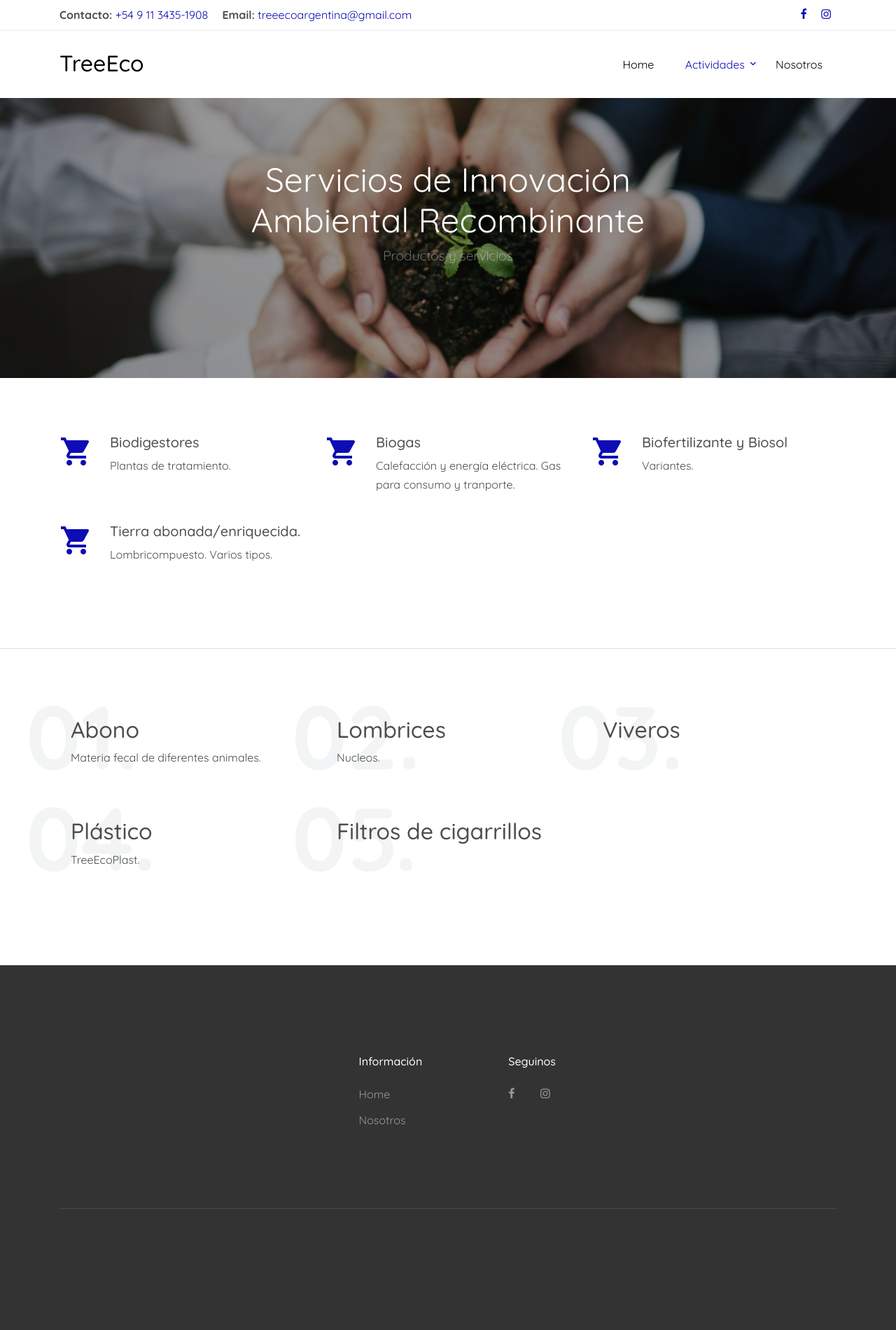
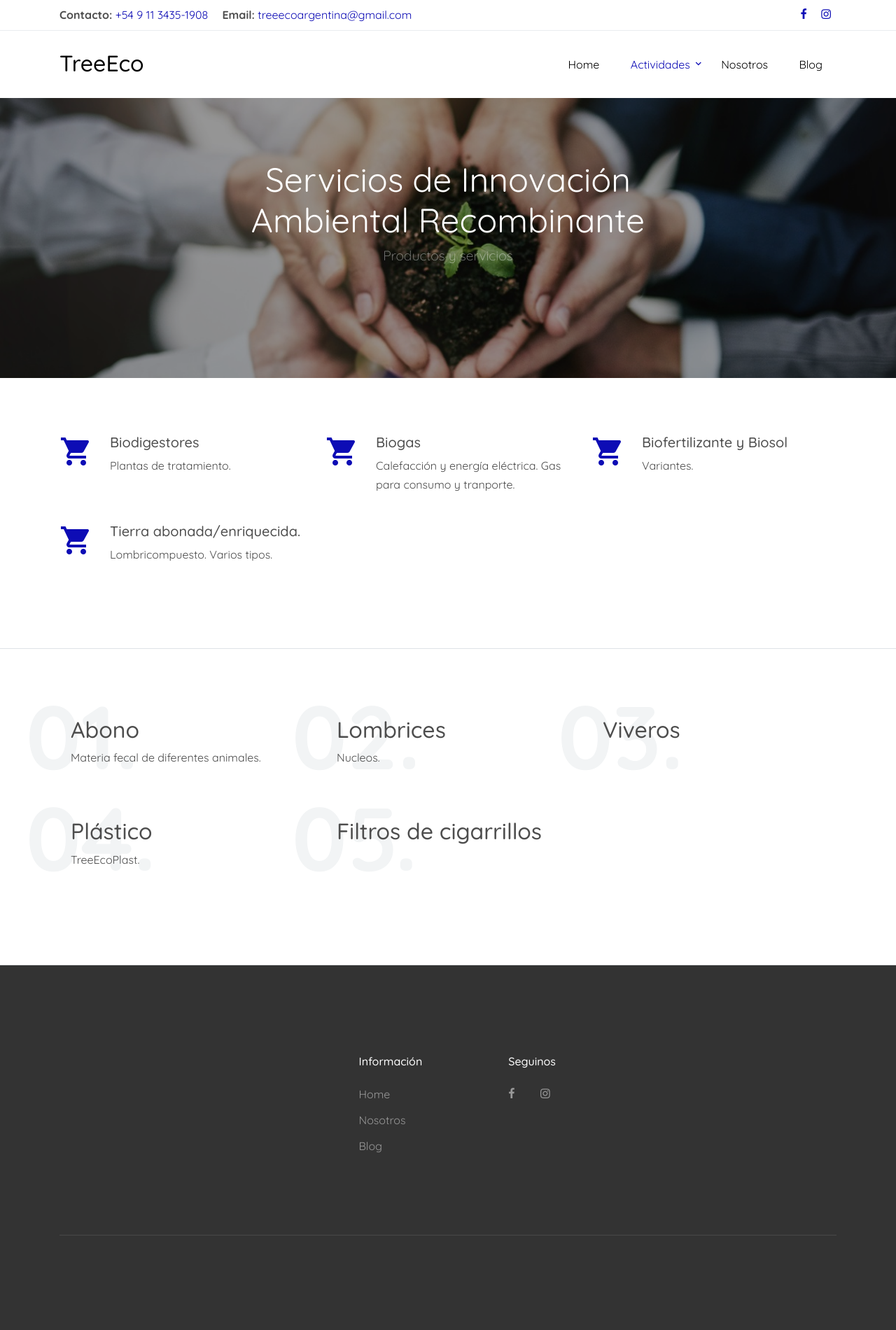
Before and after one commit to GarciaNicolasEmanuel/TRIECO, a plain HTML site: page services.html in a window 1280 px wide. Shown: the top 1900 px of the page at 70% size. Drawn offline with Linux system fonts and the light colour scheme; files whose address does not match are found by name.

Commit message:
Update services.html

```diff
--- a/services.html
+++ b/services.html
@@ -80,8 +80,8 @@
                   </ul>
                 </li>
                 <li><a href="about.html">Nosotros</a></li>
-                <!--<li><a href="blog.html">Blog</a></li>
-                <li><a href="contact.html">Contact</a></li>-->
+                <li><a href="blog.html">Blog</a></li>
+                <!--<li><a href="contact.html">Contact</a></li>-->
               </ul>
             </nav>
           </div>
@@ -323,8 +323,8 @@
                 <ul class="list-unstyled">
                   <li><a href="index.html">Home</a></li>
                   <li><a href="about.html">Nosotros</a></li>
-                  <!--<li><a href="#">Testimonials</a></li>
-                  <li><a href="#">Contact Us</a></li>-->
+                  <li><a href="blog.html">Blog</a></li>
+                  <!--<li><a href="#">Contact Us</a></li>-->
                 </ul>
               </div>
               <div class="col-md-3">
```
